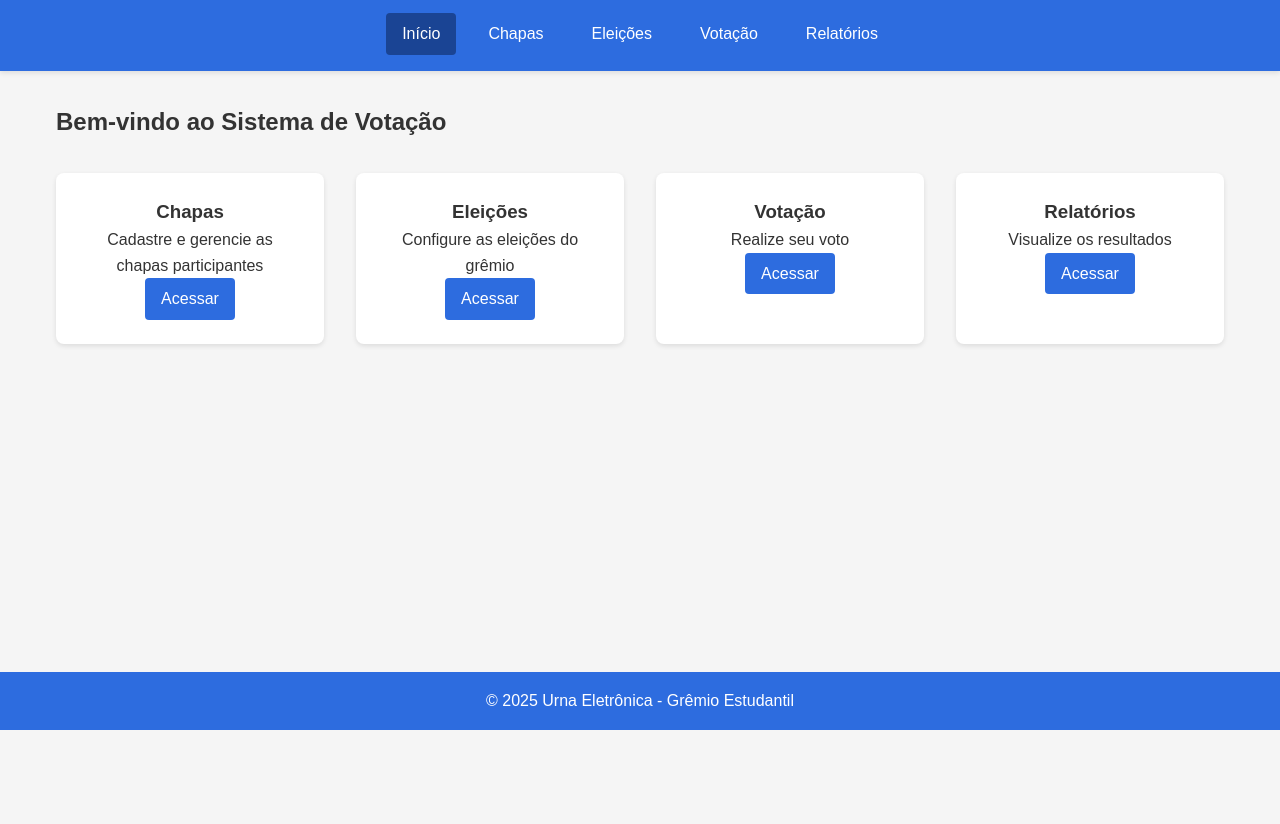
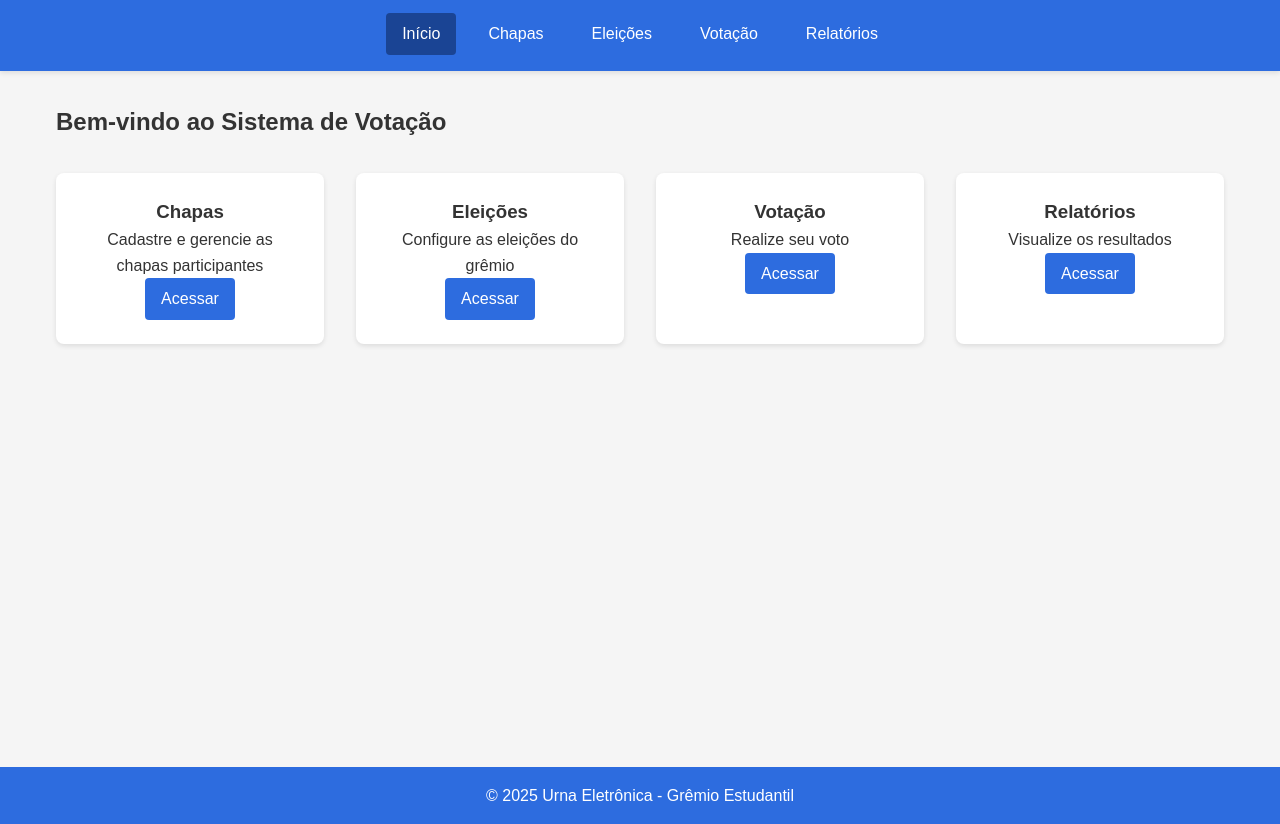
Before and after one commit to dansaraiva/urna, a plain HTML site: page front/index.html in a window 1280 px wide. Shown: the part 70-894 px from the top of the page. Before the commit the page ends 800 px from the top, so only its background shows below. Drawn offline with Linux system fonts and the light colour scheme.

Commit message:
Ajustes vizualização

```diff
--- a/front/css/styles.css
+++ b/front/css/styles.css
@@ -20,6 +20,9 @@ body {
     line-height: 1.6;
     background-color: var(--background-color);
     color: var(--text-color);
+    display: flex;
+    flex-direction: column;
+    min-height: 100vh; /* Altura mínima de 100% da viewport */
 }
 
 /* Header e Navigation */
@@ -54,11 +57,11 @@ nav a:hover, nav a.active {
     background-color: var(--secondary-color);
 }
 
-/* Main Content */
 .container {
     max-width: 1200px;
     margin: 2rem auto;
     padding: 0 1rem;
+    min-height: calc(100vh - 200px);
 }
 
 /* Cards */
@@ -145,9 +148,8 @@ footer {
     color: var(--white);
     text-align: center;
     padding: 1rem;
-    position: fixed;
-    bottom: 0;
     width: 100%;
+    margin-top: 2rem;
 }
 
 /* Responsividade */
@@ -429,3 +431,6 @@ body.modo-votacao header h1 {
     background: #f0f0f0;
     border: 1px solid #ccc;
 }
+main {
+    flex: 1;
+}
```
